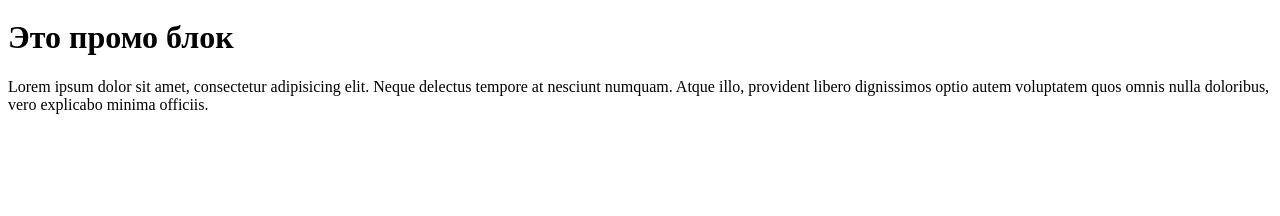
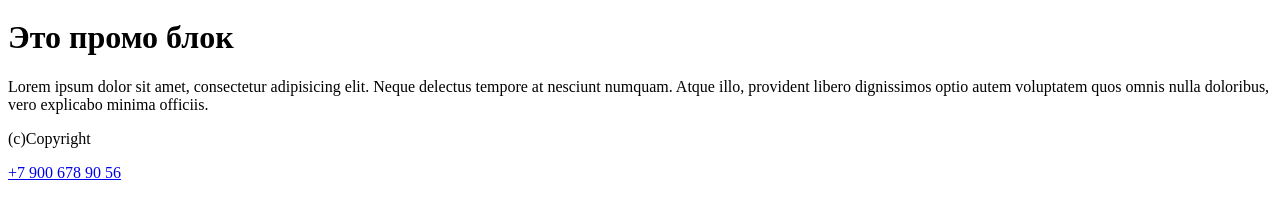
Before and after one commit to torubara/git-test, a plain HTML site: page index.html in a window 1280 px wide. Shown: the part 512-728 px from the top of the page. Drawn offline with Linux system fonts and the light colour scheme.

Commit message:
Добавлена разметка подвала

```diff
--- a/index.html
+++ b/index.html
@@ -21,5 +21,11 @@
       <p>Lorem ipsum dolor sit amet, consectetur adipisicing elit. Neque delectus tempore at nesciunt numquam. Atque illo, provident libero dignissimos optio autem voluptatem quos omnis nulla doloribus, vero explicabo minima officiis.</p>
     </div>
   </div>
+  <footer class="page-footer">
+    <div class="page-footer__inner">
+      <p class="copyright">(c)Copyright</p>
+      <a href="tel:+79006789056" class="page-footer__phone">+7 900 678 90 56</a>
+    </div>
+  </footer>
 </body>
 </html>
```
